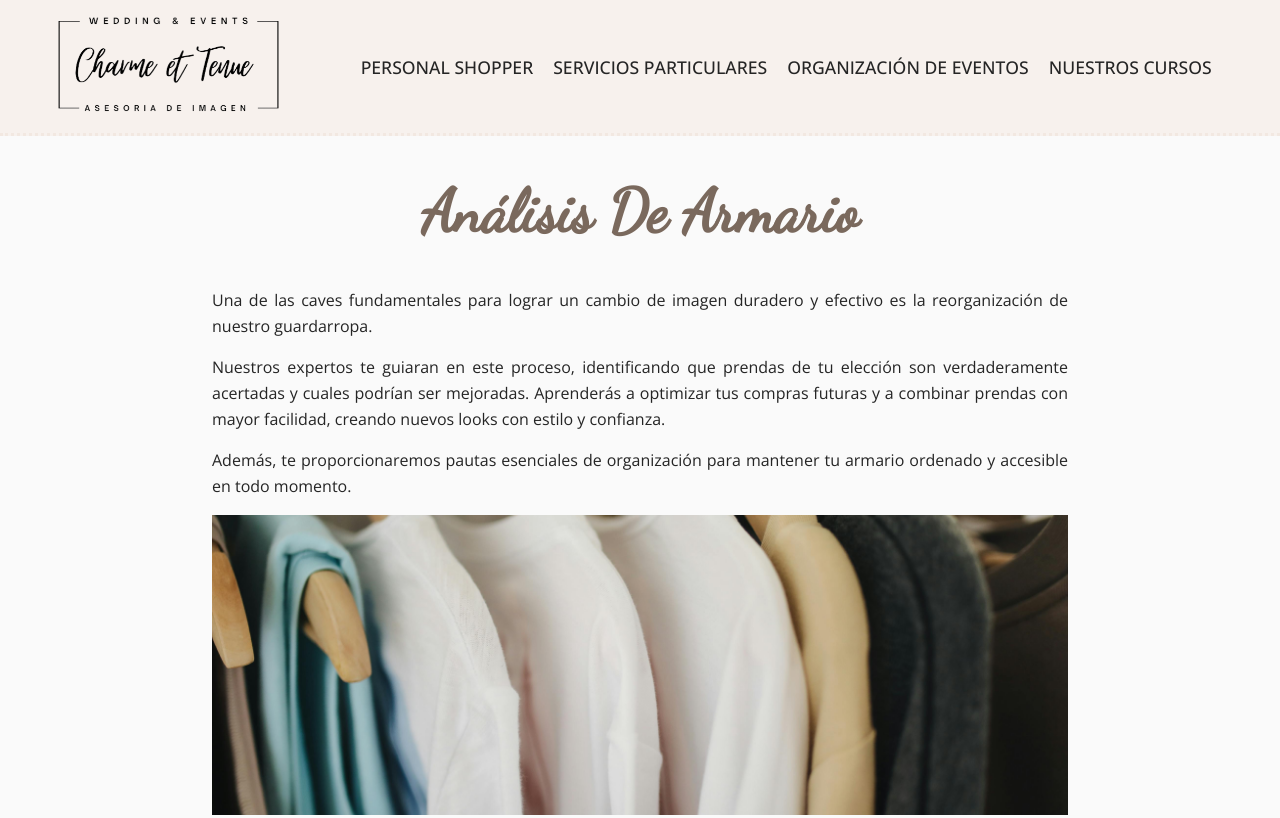
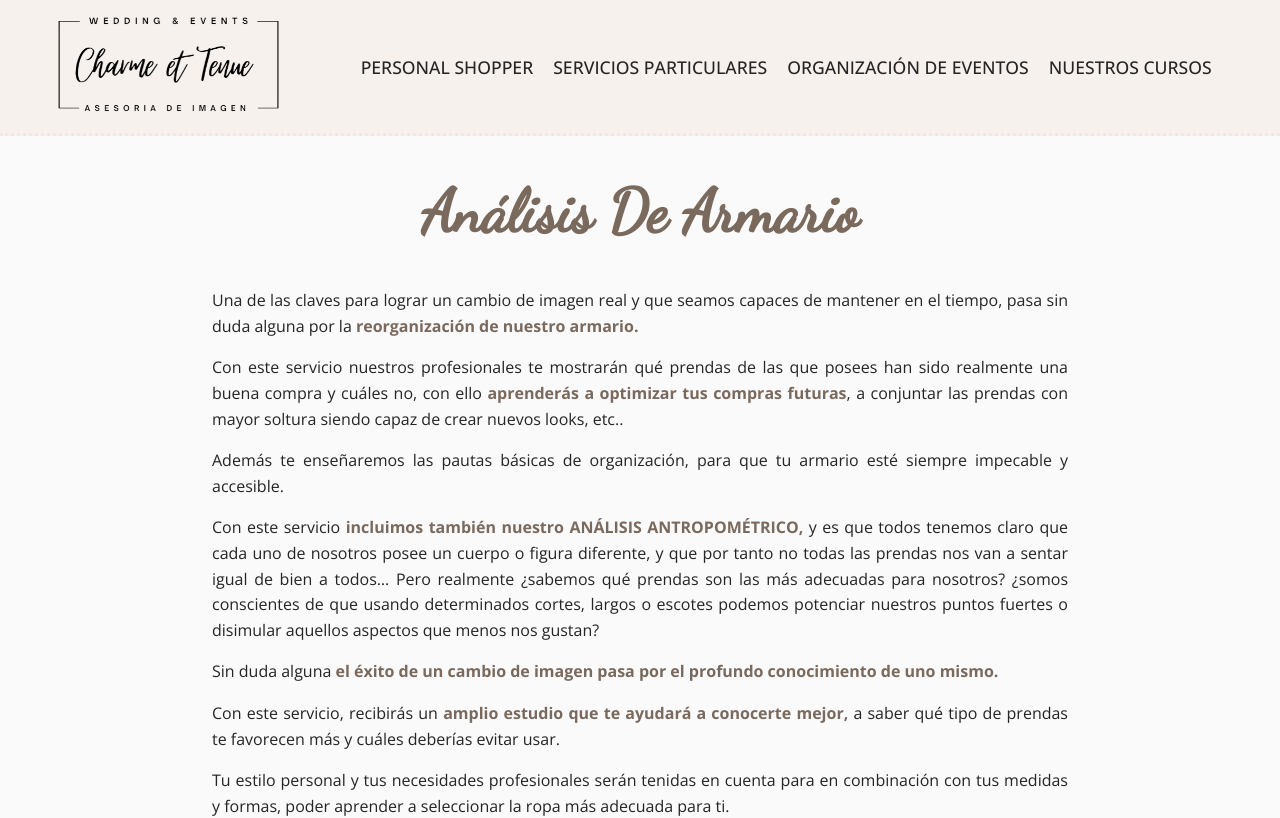
Before and after one commit to AitorCalderon99/charmet-et-tenue, an Angular app: page /servicios-particulares/analisis-armario in a window 1280 px wide. Shown: the top 818 px of the page. Built offline with nearby package versions, Linux system fonts and the light colour scheme.

Commit message:
feat(*): Requested changes

```diff
--- a/src/app/footer/footer.component.html
+++ b/src/app/footer/footer.component.html
@@ -6,7 +6,7 @@
         <ul class="footer-links">
           <li>Teléfono: +34 123 456 789</li>
           <li>Email: info&#64;charmeettenue.com</li>
-          <li>Dirección: Calle de la Moda, 123, Madrid</li>
+          <li>Dirección: C/Nafarroa, 20 Barakaldo</li>
         </ul>
       </div>
 
--- a/src/app/organizacion-eventos/convocatorias-vip/convocatorias-vip.component.html
+++ b/src/app/organizacion-eventos/convocatorias-vip/convocatorias-vip.component.html
@@ -1,7 +1,6 @@
 <div class="main-text">
   <h1 class="cursive-header highlight">Convocatorias VIP</h1>
-
-
+  <img src="assets/images/categories/content/convocatorias_vip.jpg" alt="imagen">
 
   <p>¡Impulsa el éxito de tu próximo evento con la participación de personalidades VIP!</p>
   <p>En el competitivo mundo de los eventos corporativos, destacarse es fundamental. ¿qué mejor manera de captar la
@@ -20,4 +19,6 @@
   <p>Únete a la creciente tendencia de integrar VIPs, celebridades e influencers en tus eventos y descubre cómo esta
     estrategia puede impulsar la notoriedad y el prestigio de tu marca, productos, empresa o institución.</p>
   <p>¡Haz que tu próximo evento sea inolvidable con Charme et tenue!</p>
+
+
 </div>
--- a/src/app/organizacion-eventos/convocatorias-vip/convocatorias-vip.component.scss
+++ b/src/app/organizacion-eventos/convocatorias-vip/convocatorias-vip.component.scss
@@ -0,0 +1,16 @@
+@import "../../../styles/variables";
+
+img {
+  width: 100%;
+  float: none;
+  margin: 0 0 10px 0;
+}
+
+@include media-query('medium') {
+  img {
+    width: 550px;
+    float: right;
+    min-width: 250px;
+    margin: 0 0 10px 30px;
+  }
+}
--- a/src/app/servicios-particulares/analisis-armario/analisis-armario.component.html
+++ b/src/app/servicios-particulares/analisis-armario/analisis-armario.component.html
@@ -1,12 +1,27 @@
 <div class="main-text">
   <h1 class="cursive-header highlight">Análisis De Armario</h1>
 
-  <p>Una de las caves fundamentales para lograr un cambio de imagen duradero y efectivo es la reorganización de nuestro
-    guardarropa.</p>
-  <p>Nuestros expertos te guiaran en este proceso, identificando que prendas de tu elección son verdaderamente acertadas
-    y cuales podrían ser mejoradas. Aprenderás a optimizar tus compras futuras y a combinar prendas con mayor facilidad,
-    creando nuevos looks con estilo y confianza.</p>
-  <p>Además, te proporcionaremos pautas esenciales de organización para mantener tu armario ordenado y accesible en todo
-    momento.</p>
+  <p>Una de las claves para lograr un cambio de imagen real y que seamos capaces de mantener en el tiempo, pasa sin duda
+    alguna por la <span class="highlight">reorganización de nuestro armario.</span></p>
+  <p>Con este servicio nuestros profesionales te mostrarán qué prendas de las que posees han sido realmente una buena
+    compra y cuáles no, con ello <span class="highlight">aprenderás a optimizar tus compras futuras</span>, a conjuntar
+    las prendas con mayor soltura
+    siendo capaz de crear nuevos looks, etc..</p>
+  <p>Además te enseñaremos las pautas básicas de organización, para que tu armario esté siempre impecable y
+    accesible.</p>
+  <p>Con este servicio <span class="highlight">incluimos también nuestro ANÁLISIS ANTROPOMÉTRICO,</span> y es que todos
+    tenemos claro que cada uno de
+    nosotros posee un cuerpo o figura diferente, y que por tanto no todas las prendas nos van a sentar igual de bien a
+    todos… Pero realmente ¿sabemos qué prendas son las más adecuadas para nosotros? ¿somos conscientes de que usando
+    determinados cortes, largos o escotes podemos potenciar nuestros puntos fuertes o disimular aquellos aspectos que
+    menos nos gustan?</p>
+  <p>Sin duda alguna <span class="highlight">el éxito de un cambio de imagen pasa por el profundo conocimiento de uno mismo.</span>
+  </p>
+  <p>Con este servicio, recibirás un <span class="highlight">amplio estudio que te ayudará a conocerte mejor,</span> a
+    saber qué tipo de prendas te
+    favorecen más y cuáles deberías evitar usar.</p>
+  <p>Tu estilo personal y tus necesidades profesionales serán tenidas en cuenta para en combinación con tus medidas y
+    formas, poder aprender a seleccionar la ropa más adecuada para ti.</p>
+
   <img src="assets/images/categories/content/analisis_de_armario.jpg" alt="imagen">
 </div>
```
